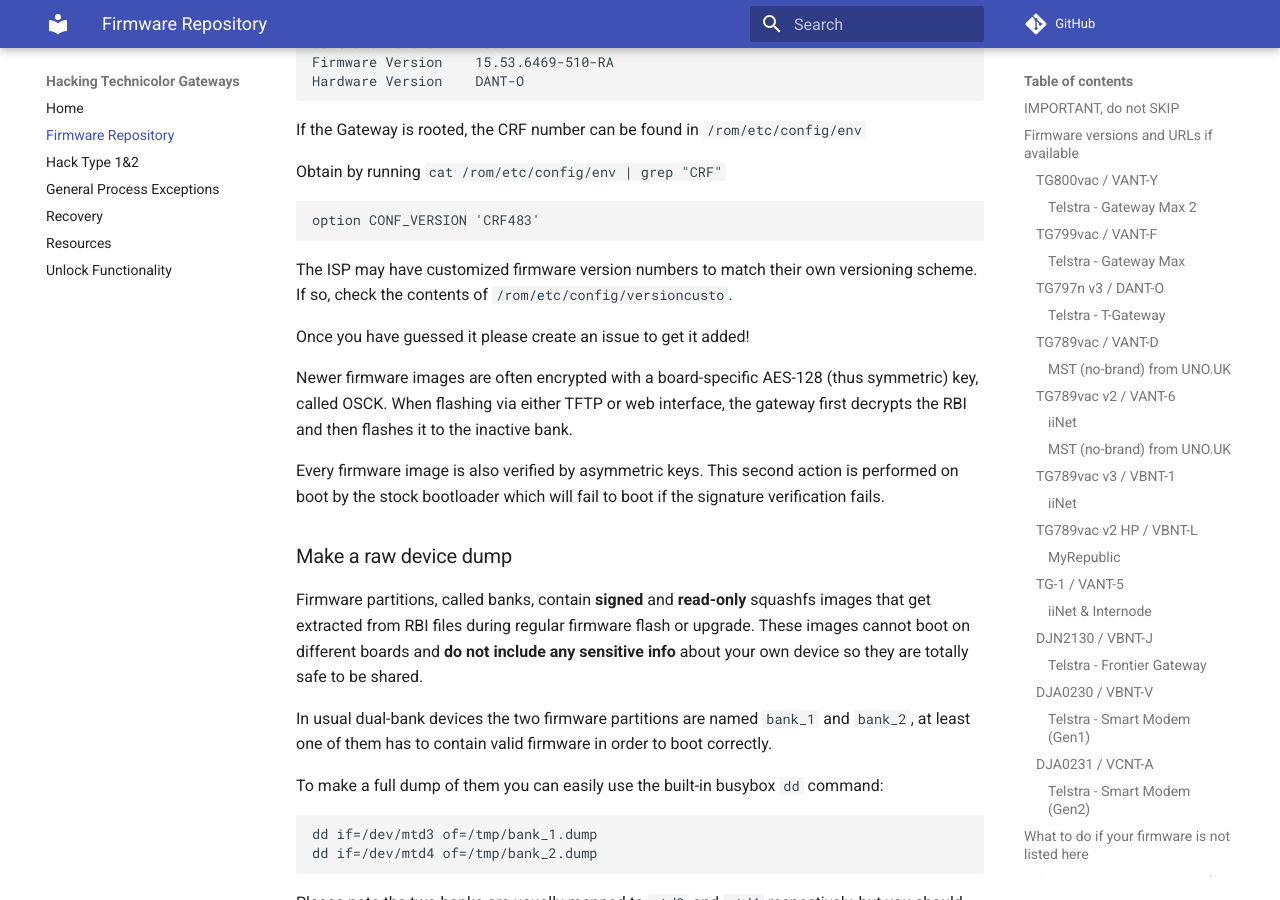
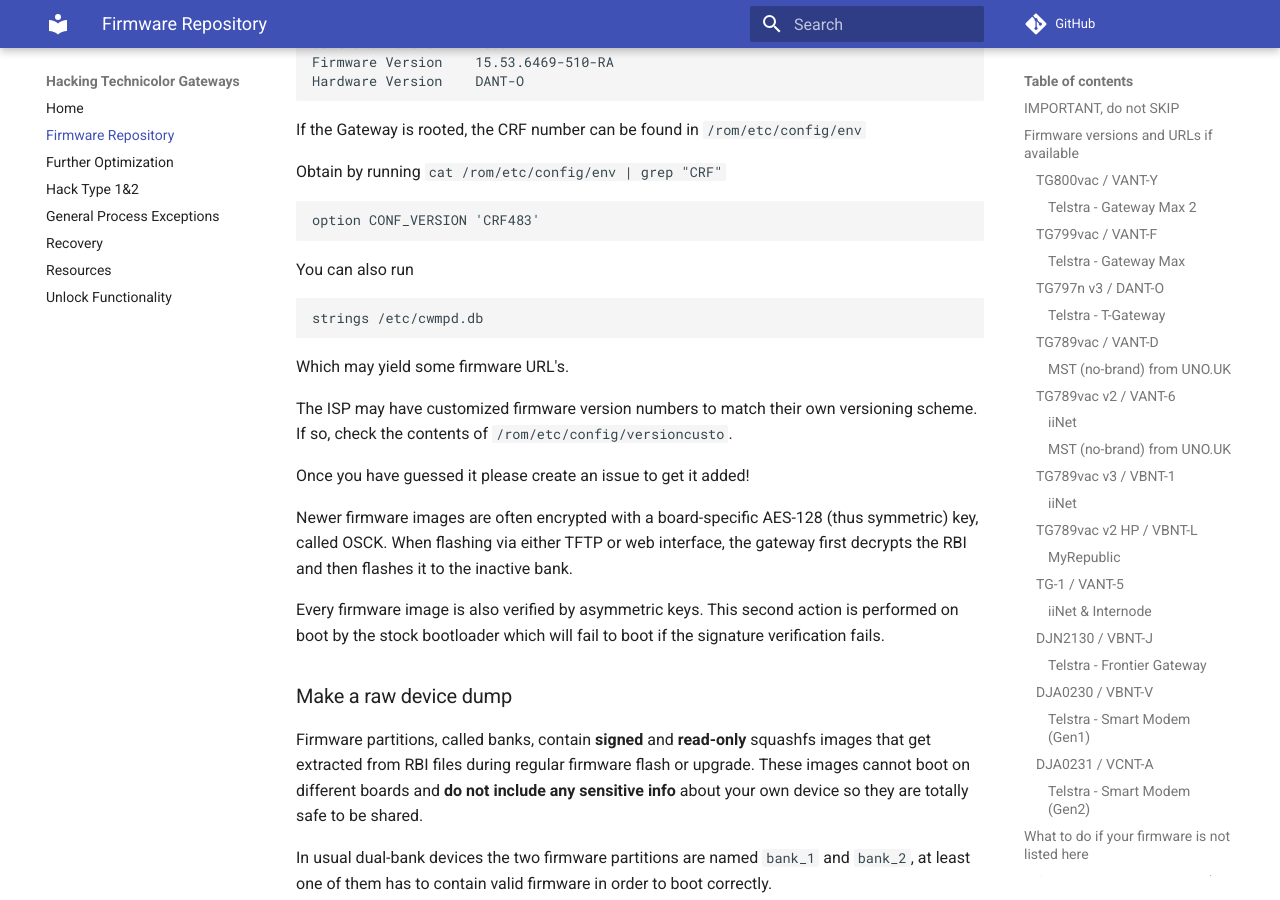
Before and after one commit to hack-technicolor/hack-technicolor, an MkDocs documentation site: the page built from docs/Firmware Repository.md, in a window 1280 px wide and 900 px high, scrolled down 6270 px. Built offline with MkDocs 1.6.1 and Material for MkDocs 9.7.7, drawn with Linux system fonts in a browser that asks for light colours; comment, search, counter and statistics services are not loaded.

Commit message:
Move further optimisation page

````diff
--- a/docs/Firmware Repository.md
+++ b/docs/Firmware Repository.md
@@ -199,6 +199,14 @@
 option CONF_VERSION 'CRF483'
 ```
 
+You can also run
+
+```bash
+strings /etc/cwmpd.db
+```
+
+Which may yield some firmware URL's.
+
 The ISP may have customized firmware version numbers to match their own versioning scheme. If so, check the contents of `/rom/etc/config/versioncusto`.
 
 Once you have guessed it please create an issue to get it added!
````
Also changed, not shown: docs/Further Optimisaton.md (renamed from work_in_progress/Further Optimisaton.md).
